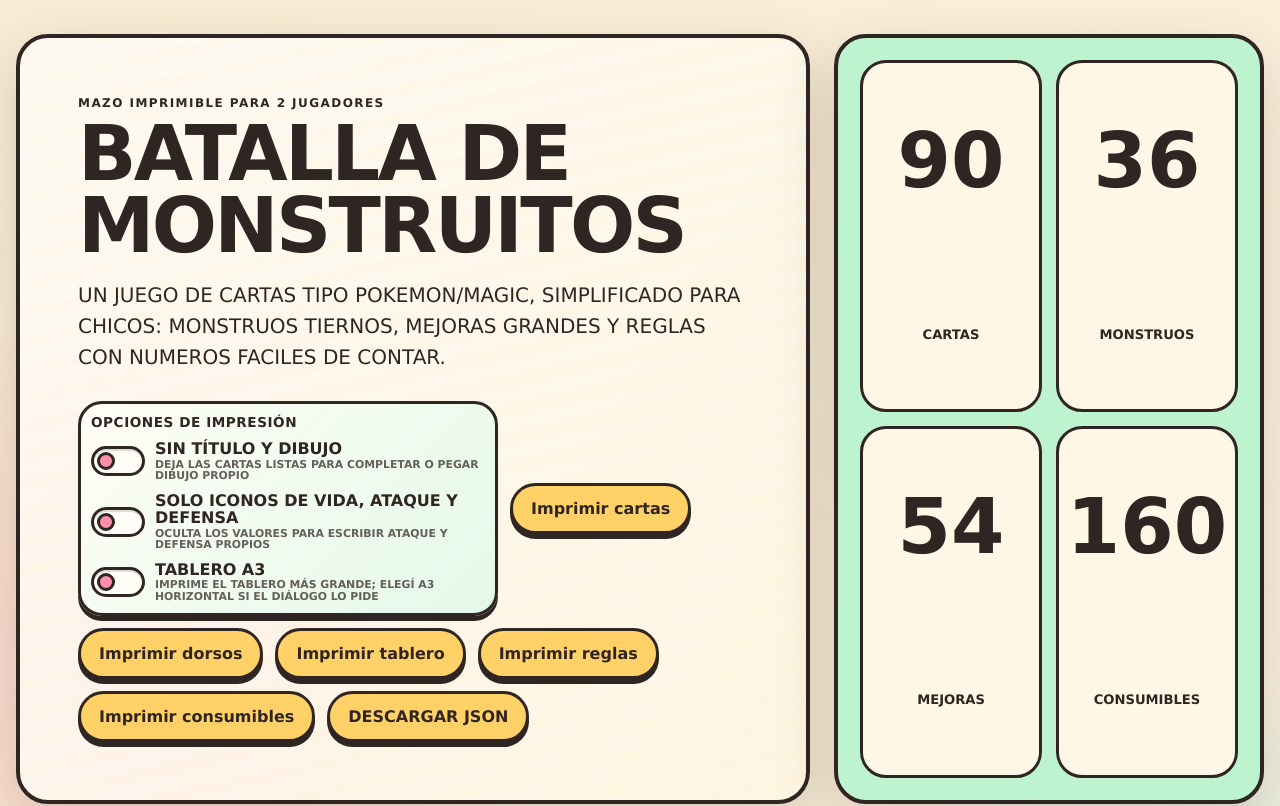
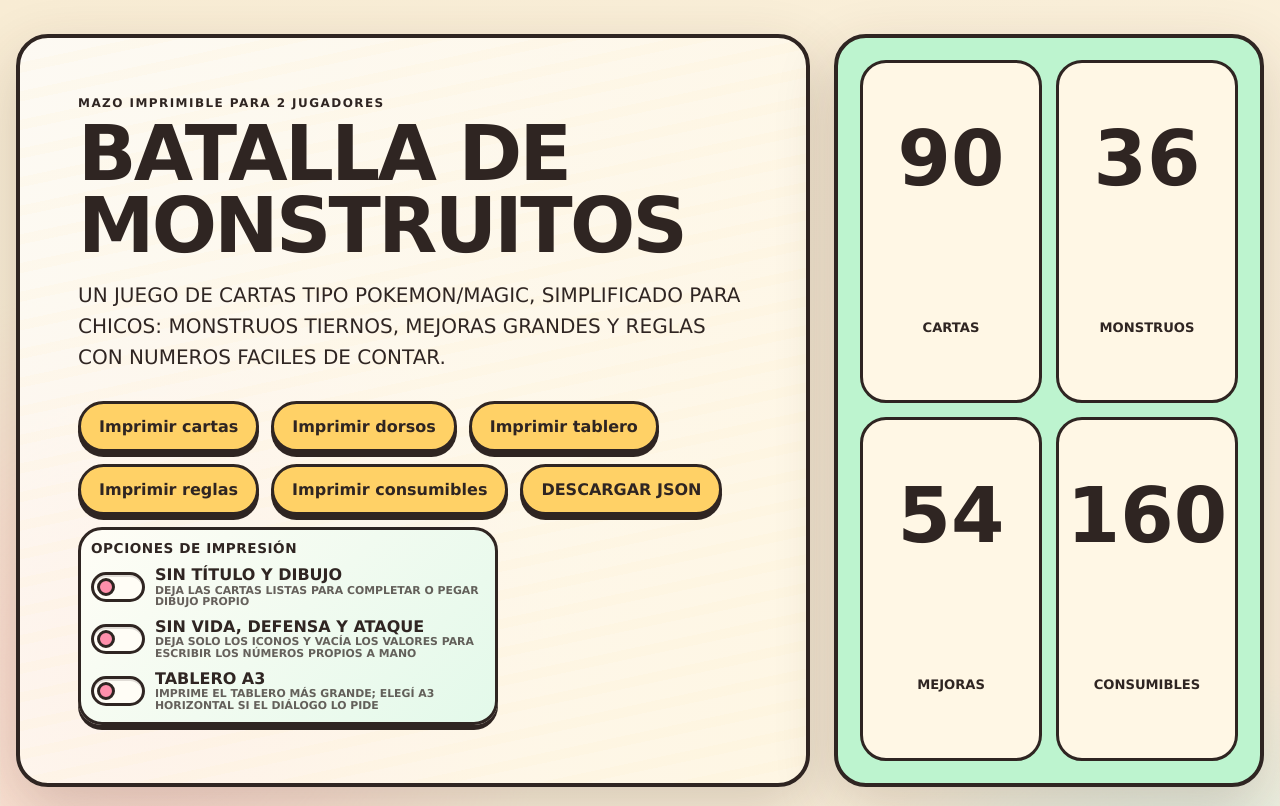
Before and after one commit to proyectorama/batalla-de-monstruitos, a React (Vite) app: page / in a window 1280 px wide. Shown: the top 806 px of the page. Built offline with nearby package versions, Linux system fonts and the light colour scheme.

Commit message:
Refine printable stat option

```diff
--- a/src/App.tsx
+++ b/src/App.tsx
@@ -65,6 +65,12 @@ export function App() {
               Un juego de cartas tipo Pokemon/Magic, simplificado para chicos: monstruos tiernos, mejoras grandes y reglas con numeros faciles de contar.
             </p>
             <div className="hero-actions">
+              <button className="primary-action" type="button" onClick={() => handlePrint("cards")}>Imprimir cartas</button>
+              <button type="button" onClick={() => handlePrint("backs")}>Imprimir dorsos</button>
+              <button type="button" onClick={() => handlePrint("boards")}>Imprimir tablero</button>
+              <button type="button" onClick={() => handlePrint("rules")}>Imprimir reglas</button>
+              <button type="button" onClick={() => handlePrint("consumables")}>Imprimir consumibles</button>
+              <a href={cardsDownloadHref} download="batalla-de-monstruitos-cards.json">Descargar JSON</a>
               <div className="print-options" aria-label="Opciones de impresión">
                 <strong className="print-options-title">Opciones de impresión</strong>
                 <label className="print-option-switch">
@@ -79,8 +85,8 @@ export function App() {
                   <input type="checkbox" checked={showStatIconsOnly} onChange={(event) => setShowStatIconsOnly(event.target.checked)} />
                   <span className="switch-track" aria-hidden="true"><span className="switch-thumb" /></span>
                   <span className="switch-copy">
-                    <strong>Solo iconos de vida, ataque y defensa</strong>
-                    <small>Oculta los valores para escribir ataque y defensa propios</small>
+                    <strong>Sin vida, defensa y ataque</strong>
+                    <small>Deja solo los iconos y vacía los valores para escribir los números propios a mano</small>
                   </span>
                 </label>
                 <label className="print-option-switch">
@@ -92,12 +98,6 @@ export function App() {
                   </span>
                 </label>
               </div>
-              <button className="primary-action" type="button" onClick={() => handlePrint("cards")}>Imprimir cartas</button>
-              <button type="button" onClick={() => handlePrint("backs")}>Imprimir dorsos</button>
-              <button type="button" onClick={() => handlePrint("boards")}>Imprimir tablero</button>
-              <button type="button" onClick={() => handlePrint("rules")}>Imprimir reglas</button>
-              <button type="button" onClick={() => handlePrint("consumables")}>Imprimir consumibles</button>
-              <a href={cardsDownloadHref} download="batalla-de-monstruitos-cards.json">Descargar JSON</a>
             </div>
           </div>
           <div className="deck-summary" aria-label="Resumen del mazo">
--- a/src/components/CardFace.tsx
+++ b/src/components/CardFace.tsx
@@ -58,7 +58,7 @@ export function CardFace({ card, cardPrintOptions = defaultCardPrintOptions, sel
             {stats.map((stat) => (
               <div className={`stat stat-${stat}`} key={stat}>
                 <dt><StatIcon stat={stat} /></dt>
-                <dd aria-label={statLabel(stat)}>{hideStatValues ? <span className="stat-write-in" aria-hidden="true" /> : card[stat]}</dd>
+                <dd aria-label={statLabel(stat)}>{hideStatValues ? null : card[stat]}</dd>
               </div>
             ))}
           </dl>
--- a/src/styles.css
+++ b/src/styles.css
@@ -1579,13 +1579,6 @@ h3 { margin-bottom: 6px; font-size: 1rem; }
   .boost_attack .boost-art { width: 24mm; }
   .custom-art-space { width: 24mm; border-width: 0.6mm; border-radius: 3mm; }
 
-  .stat-write-in {
-    display: block;
-    width: 8mm;
-    height: 0.45mm;
-    border-bottom: 0.55mm solid #2f2522;
-  }
-
   .stats-row { gap: 1mm; }
   .stat {
     padding: 0.7mm 1.3mm;
```
Also changed, not shown: 4 other files (tests, documents, lock files or other folders).
